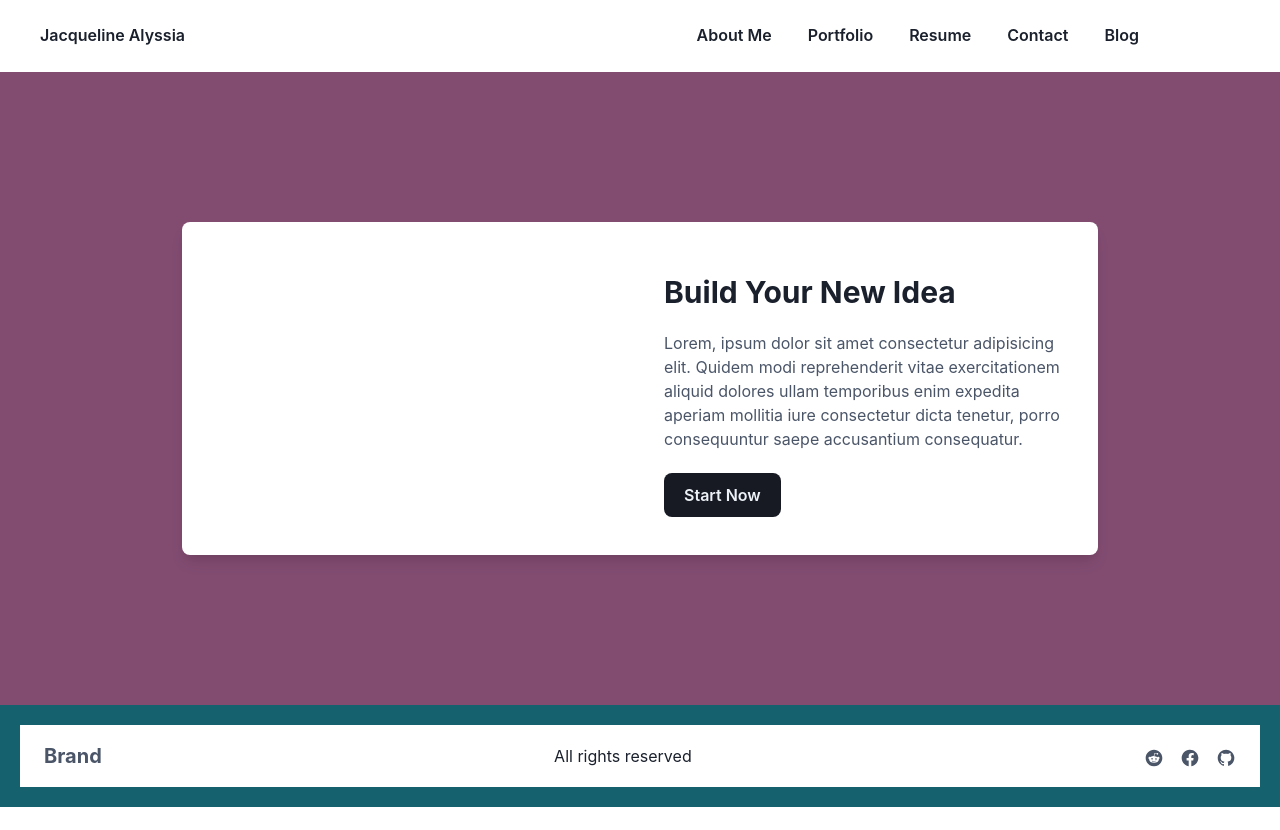
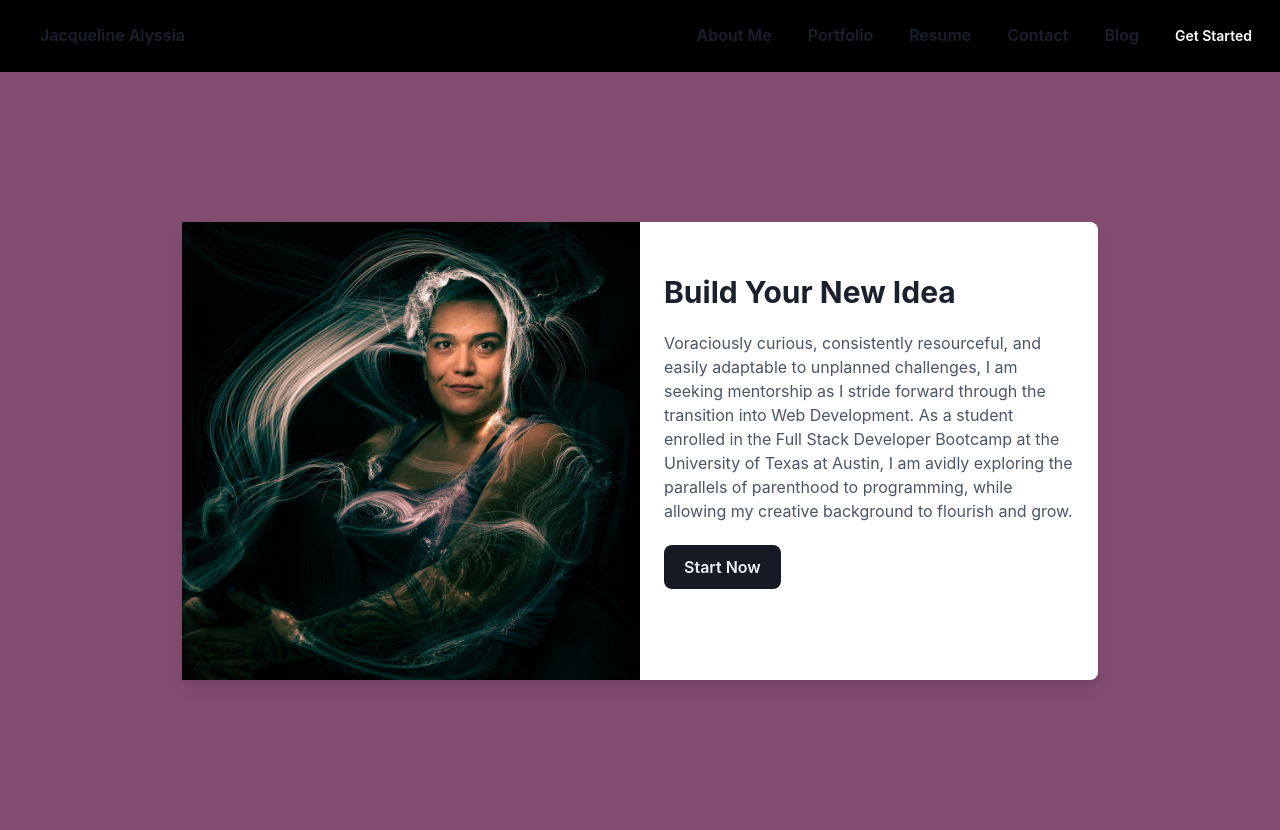
Before and after one commit to jackieAmartinez/JAM-Portfolio, a React (Create React App) app: page /about in a window 1280 px wide. Before the commit the page ends 807 px from the top, so only its background shows below. Built offline with nearby package versions, Linux system fonts and the light colour scheme.

Commit message:
troubleshooting images

```diff
--- a/src/App.js
+++ b/src/App.js
@@ -18,7 +18,7 @@ function App() {
 
       <Routes>
 
-      <Route path="/land" element={<Land/>} />
+      <Route path="/JAM-portfolio" element={<Land/>} />
 
       <Route path="/about" element={<About/>} />
 
--- a/src/components/footer.jsx
+++ b/src/components/footer.jsx
@@ -6,11 +6,12 @@ export default function App(){
   return (
     <Flex
       w="full"
-      bg="#15616d"
+      bg="#000000"
       _dark={{ bg: "#3e3e3e" }}
       p={5}
       alignItems="center"
       justifyContent="center"
+      position="fixed"
     >
       <Flex
         w="full"
--- a/src/components/navbar.jsx
+++ b/src/components/navbar.jsx
@@ -19,7 +19,7 @@ import { AiOutlineMenu } from "react-icons/ai";
 
 
 export default function App(){
-  const bg = useColorModeValue("white", "gray.800");
+  const bg = useColorModeValue("black", "gray.800");
   const mobileNav = useDisclosure();
 
   return (
@@ -42,8 +42,8 @@ export default function App(){
               {/* <Logo /> */}
               <VisuallyHidden>Choc</VisuallyHidden>
             </chakra.a>
-            <chakra.h1 fontSize="2xl" fontWeight="medium" ml="2">
-            <Button variant="ghost"><Link to = "/land">Jacqueline Alyssia</Link></Button>
+            <chakra.h1 fontSize="xl" fontWeight="medium" ml="2">
+            <Button variant="ghost"><Link to = "/JAM-portfolio">Jacqueline Alyssia</Link></Button>
             </chakra.h1>
           </Flex>
           <HStack display="flex" alignItems="center" spacing={1}>
@@ -53,7 +53,7 @@ export default function App(){
               color="brand.500"
               display={{ base: "none", md: "inline-flex" }}
             >
-              // how do i make the title/header the link to the landing page
+
               <Button variant="ghost"><Link to = "/about">About Me</Link></Button>
               <Button variant="ghost"><Link to = "/portfolio">Portfolio</Link></Button>
               <Button variant="ghost"><Link to = "https://docs.google.com/document/d/1b8ctT0cceRQ8arObMu-IvuTs3dgngfk4xDyn9dIktd0/edit?usp=sharing">Resume</Link></Button>
--- a/src/pages/about.jsx
+++ b/src/pages/about.jsx
@@ -1,5 +1,5 @@
 import React from "react";
-import { Box, Flex, Link, chakra } from "@chakra-ui/react";
+import { Box, Image, Flex, Link, chakra } from "@chakra-ui/react";
 import images from "../assets/images/jedShoot.jpg"
 
 export default function App(){
@@ -26,8 +26,9 @@ export default function App(){
             h={{ base: 64, lg: "full" }}
             rounded={{ lg: "lg" }}
             bgSize="cover"
-            src= {images}
-          ></Box>
+            fit="scale-down"
+          ><Image
+          src = {images} alt="an image of Jackie sitting"/></Box>
         </Box>
 
         <Box py={12} px={6} maxW={{ base: "xl", lg: "5xl" }} w={{ lg: "50%" }}>
@@ -43,10 +44,7 @@ export default function App(){
             </chakra.span>
           </chakra.h2>
           <chakra.p mt={4} color="gray.600" _dark={{ color: "gray.400" }}>
-            Lorem, ipsum dolor sit amet consectetur adipisicing elit. Quidem
-            modi reprehenderit vitae exercitationem aliquid dolores ullam
-            temporibus enim expedita aperiam mollitia iure consectetur dicta
-            tenetur, porro consequuntur saepe accusantium consequatur.
+          Voraciously curious, consistently resourceful, and easily adaptable to unplanned challenges, I am seeking mentorship as I stride forward through the transition into Web Development. As a student enrolled in the Full Stack Developer Bootcamp at the University of Texas at Austin, I am avidly exploring the parallels of parenthood to programming, while allowing my creative background to flourish and grow.
           </chakra.p>
 
           <Box mt={8}>
--- a/src/pages/land.jsx
+++ b/src/pages/land.jsx
@@ -4,12 +4,13 @@ import {
   Box,
   useColorModeValue,
   Flex,
-  IconButton,
+  // IconButton,
   Heading,
   Button,
   Stack,
 } from "@chakra-ui/react";
-import { AiOutlineMenu } from "react-icons/ai";
+// import { AiOutlineMenu } from "react-icons/ai";
+import images from "../assets/images/jedShoot.jpg"
 
 export default function App(){
   const bg = useColorModeValue("white", "gray.800");
@@ -23,81 +24,6 @@ export default function App(){
             alignItems={{ md: "center" }}
             justifyContent={{ md: "space-between" }}
           >
-            {/* <Flex alignItems="center" justifyContent="space-between">
-              <Box fontSize="xl" fontWeight="semibold" color="gray.700">
-                <chakra.a
-                  fontSize={["xl", , "2xl"]}
-                  fontWeight="bold"
-                  color="gray.800"
-                  _dark={{ color: "white" }}
-                  _hover={{
-                    color: "gray.700",
-                    _dark: { color: "gray.300" },
-                  }}
-                >
-                  Brand
-                </chakra.a>
-              </Box>
-
-              <Flex display={{ md: "none" }}>
-                <IconButton
-                  aria-label="toggle menu"
-                  icon={<AiOutlineMenu />}
-                  variant="ghost"
-                />
-              </Flex>
-            </Flex> */}
-
-            {/* <Box display={["none", , "flex"]} alignItems={{ md: "center" }}>
-              <chakra.a
-                display="block"
-                mx={4}
-                mt={[2, , 0]}
-                fontSize="sm"
-                color="gray.700"
-                _dark={{ color: "gray.200" }}
-                textTransform="capitalize"
-                _hover={{ color: "brand.400", _dark: { color: "blue.400" } }}
-              >
-                Web developers
-              </chakra.a>
-              <chakra.a
-                display="block"
-                mx={4}
-                mt={[2, , 0]}
-                fontSize="sm"
-                color="gray.700"
-                _dark={{ color: "gray.200" }}
-                textTransform="capitalize"
-                _hover={{ color: "brand.400", _dark: { color: "blue.400" } }}
-              >
-                Web Designers
-              </chakra.a>
-              <chakra.a
-                display="block"
-                mx={4}
-                mt={[2, , 0]}
-                fontSize="sm"
-                color="gray.700"
-                _dark={{ color: "gray.200" }}
-                textTransform="capitalize"
-                _hover={{ color: "brand.400", _dark: { color: "blue.400" } }}
-              >
-                UI/UX Designers
-              </chakra.a>
-              <chakra.a
-                display="block"
-                mx={4}
-                mt={[2, , 0]}
-                fontSize="sm"
-                color="gray.700"
-                _dark={{ color: "gray.200" }}
-                textTransform="capitalize"
-                _hover={{ color: "brand.400", _dark: { color: "blue.400" } }}
-              >
-                Contact
-              </chakra.a>
-            </Box> */}
           </Box>
         </Box>
       </chakra.nav>
@@ -105,7 +31,7 @@ export default function App(){
       <Box
         w="full"
         h="container.sm"
-        backgroundImage="url(https://images.unsplash.com/photo-1504384308090-c894fdcc538d?ixlib=rb-1.2.1&ixid=eyJhcHBfaWQiOjEyMDd9&auto=format&fit=crop&w=1050&q=80)"
+        backgroundImage= { images }
         bgPos="center"
         bgSize="cover"
       >
@@ -118,15 +44,13 @@ export default function App(){
         >
           <Stack textAlign="center" alignItems="center" spacing={6}>
             <Heading
-              fontSize={["2xl", , "3xl"]}
+              fontSize={["2xl", "3xl"]}
               fontWeight="semibold"
               color="white"
               textTransform="uppercase"
             >
               Build Your new{" "}
-              <chakra.span color="blue.400" textDecor="underline">
-                Saas
-              </chakra.span>
+
             </Heading>
             <Button
               colorScheme="brand"
```
Also changed, not shown: src/assets/images/jedShoot.jpg.
